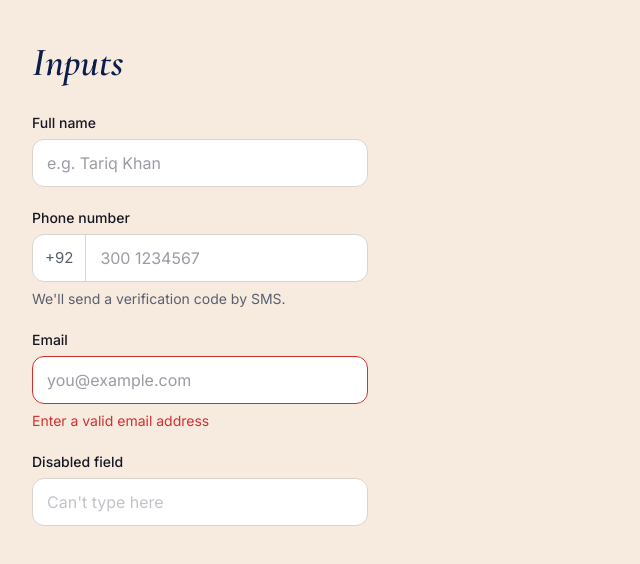
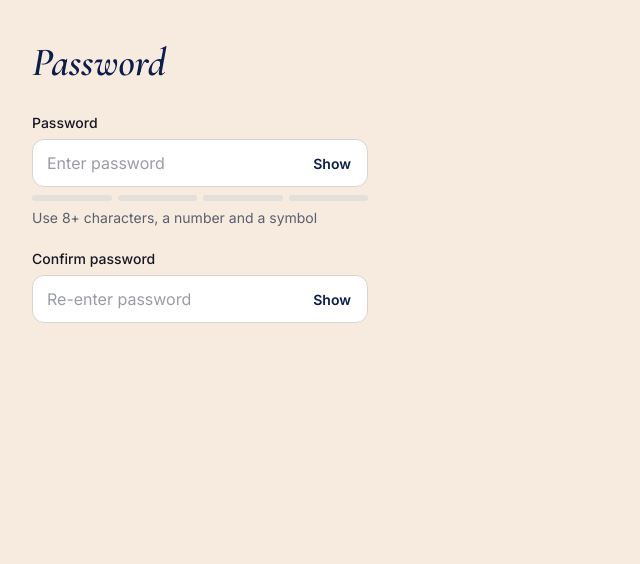
Before and after one commit to Areeba-317/stageway, a React (Vite) app in the folder client/: page / in a window 1280 px wide. Shown: the top 564 px of the page, without its empty margins (0-640 px from the left). Built offline with nearby package versions, Linux system fonts and the light colour scheme.

Commit message:
Add PasswordInput component

```diff
--- a/client/src/App.jsx
+++ b/client/src/App.jsx
@@ -1,37 +1,29 @@
 import { useState } from 'react'
-import Input from './components/Input'
+import PasswordInput from './components/PasswordInput'
 
 export default function App() {
-  const [name, setName] = useState('')
-  const [phone, setPhone] = useState('')
+  const [password, setPassword] = useState('')
+  const [confirm, setConfirm] = useState('')
 
   return (
     <div style={{ padding: 32, display: 'grid', gap: 20, maxWidth: 400 }}>
-      <h1 style={{ fontSize: 40 }}>Inputs</h1>
+      <h1 style={{ fontSize: 40 }}>Password</h1>
 
-      <Input
-        label="Full name"
-        placeholder="e.g. Tariq Khan"
-        value={name}
-        onChange={(e) => setName(e.target.value)}
+      <PasswordInput
+        label="Password"
+        placeholder="Enter password"
+        showStrength
+        value={password}
+        onChange={(e) => setPassword(e.target.value)}
       />
 
-      <Input
-        label="Phone number"
-        prefix="+92"
-        placeholder="300 1234567"
-        helper="We'll send a verification code by SMS."
-        value={phone}
-        onChange={(e) => setPhone(e.target.value)}
+      <PasswordInput
+        label="Confirm password"
+        placeholder="Re-enter password"
+        value={confirm}
+        onChange={(e) => setConfirm(e.target.value)}
+        error={confirm && confirm !== password ? 'Passwords do not match' : ''}
       />
-
-      <Input
-        label="Email"
-        placeholder="you@example.com"
-        error="Enter a valid email address"
-      />
-
-      <Input label="Disabled field" placeholder="Can't type here" disabled />
     </div>
   )
 }
--- /dev/null
+++ b/client/src/components/PasswordInput.css
@@ -0,0 +1,57 @@
+.pw {
+  display: flex;
+  flex-direction: column;
+  gap: 8px;
+}
+
+.pw-toggle {
+  border: none;
+  background: transparent;
+  color: var(--navy);
+  font-weight: 600;
+  font-size: 14px;
+  cursor: pointer;
+  padding: 8px;
+  border-radius: 8px;
+}
+.pw-toggle:hover {
+  background: rgba(10, 29, 75, 0.08);
+}
+.pw-toggle:focus-visible {
+  outline: 3px solid var(--gold);
+}
+
+.pw-strength {
+  display: flex;
+  flex-direction: column;
+  gap: 6px;
+}
+
+.pw-bars {
+  display: grid;
+  grid-template-columns: repeat(4, 1fr);
+  gap: 6px;
+}
+
+.pw-bar {
+  height: 6px;
+  border-radius: 999px;
+  background: #e4dfd9;
+  transition: background 0.2s;
+}
+
+.pw-level-1 {
+  background: var(--error);
+}
+.pw-level-2 {
+  background: var(--gold);
+}
+.pw-level-3,
+.pw-level-4 {
+  background: var(--success);
+}
+
+.pw-label {
+  font-size: 14px;
+  color: var(--text-muted);
+}
--- /dev/null
+++ b/client/src/components/PasswordInput.jsx
@@ -0,0 +1,49 @@
+import { useState } from 'react'
+import Input from './Input'
+import { getPasswordStrength, STRENGTH_LABELS } from '../utils/password'
+import './PasswordInput.css'
+
+export default function PasswordInput({
+  showStrength = false,
+  value = '',
+  ...props
+}) {
+  const [visible, setVisible] = useState(false)
+  const score = showStrength ? getPasswordStrength(value) : 0
+
+  return (
+    <div className="pw">
+      <Input
+        {...props}
+        value={value}
+        type={visible ? 'text' : 'password'}
+        rightElement={
+          <button
+            type="button"
+            className="pw-toggle"
+            onClick={() => setVisible((v) => !v)}
+            aria-label={visible ? 'Hide password' : 'Show password'}
+          >
+            {visible ? 'Hide' : 'Show'}
+          </button>
+        }
+      />
+
+      {showStrength ? (
+        <div className="pw-strength" aria-live="polite">
+          <div className="pw-bars">
+            {[1, 2, 3, 4].map((n) => (
+              <span
+                key={n}
+                className={`pw-bar ${n <= score ? `pw-bar-on pw-level-${score}` : ''}`}
+              />
+            ))}
+          </div>
+          <span className="pw-label">
+            {value ? STRENGTH_LABELS[score] || 'Too short' : 'Use 8+ characters, a number and a symbol'}
+          </span>
+        </div>
+      ) : null}
+    </div>
+  )
+}
--- /dev/null
+++ b/client/src/utils/password.js
@@ -0,0 +1,11 @@
+// Returns a score from 0 to 4
+export function getPasswordStrength(password) {
+  let score = 0
+  if (password.length >= 8) score += 1
+  if (/[a-z]/.test(password) && /[A-Z]/.test(password)) score += 1
+  if (/\d/.test(password)) score += 1
+  if (/[^A-Za-z0-9]/.test(password)) score += 1
+  return score
+}
+
+export const STRENGTH_LABELS = ['', 'Weak', 'Fair', 'Good', 'Strong']
```
